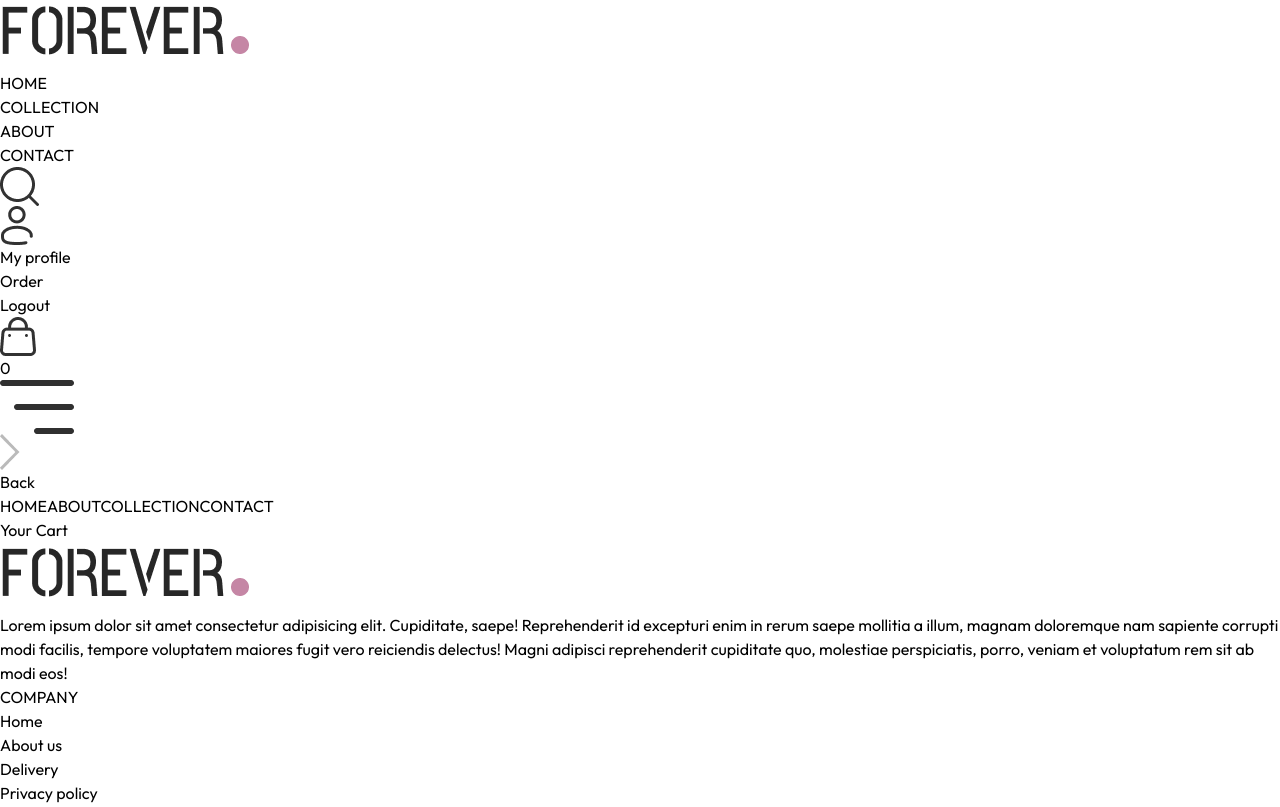
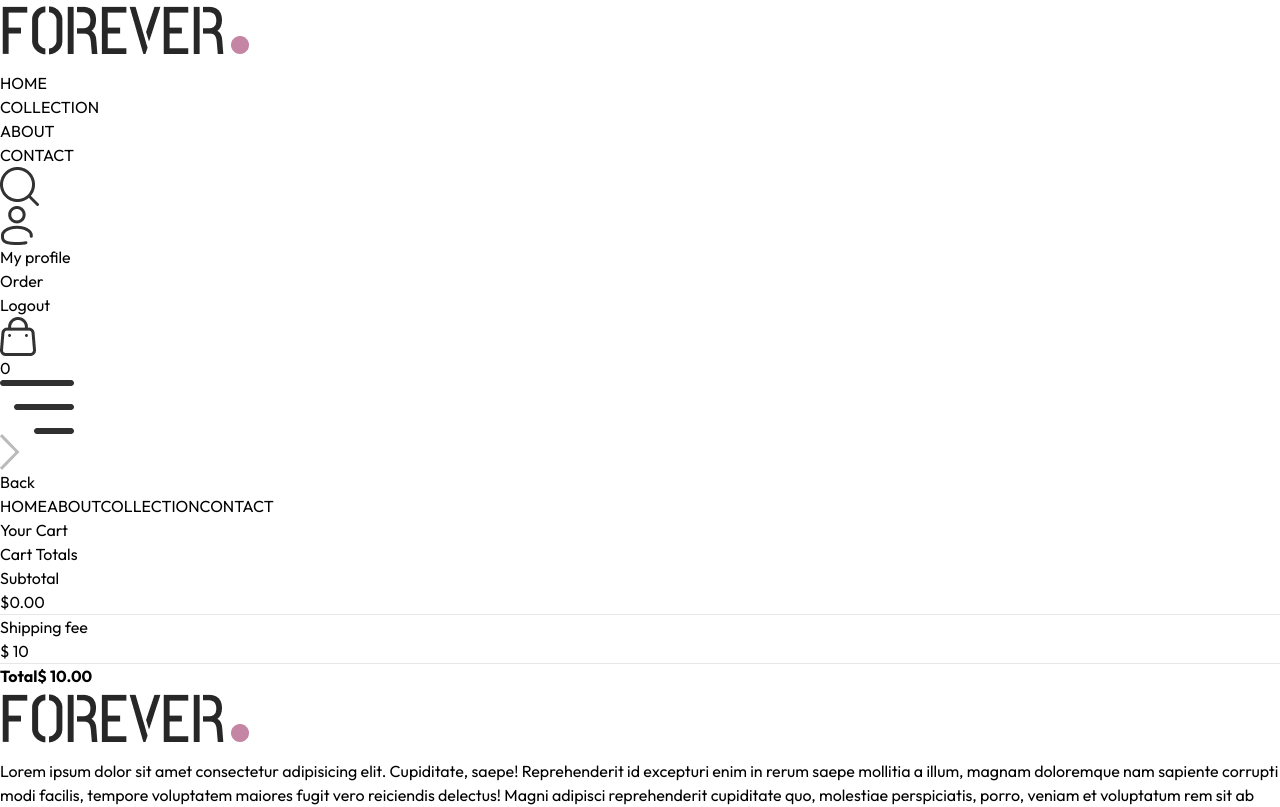
Before and after one commit to khoji-7/e-commers, a React (Vite) app: page /cart in a window 1280 px wide. Shown: the top 807 px of the page. Built offline with nearby package versions, Linux system fonts and the light colour scheme.

Commit message:
complete get cart amount

```diff
--- a/src/components/CartTotal.jsx
+++ b/src/components/CartTotal.jsx
@@ -1,11 +1,36 @@
-import React from 'react'
+import React, { useContext } from 'react';
+import { ShopContext } from '../context/ShopContext';
+import Title from './Title';
 
 const CartTotal = () => {
-  return (
-    <div>
+    const { currency, delivery_fee, getCartAmount } = useContext(ShopContext);
 
-    </div>
-  )
+    const subtotal = getCartAmount() || 0;
+
+    return (
+        <div className='w-full'>
+            <div className='text-2xl'>
+                <Title text1={"Cart"} text2={"Totals"} />
+            </div>
+
+            <div className='flex flex-col gap-2 mt-2 text-sm'>
+                <div className='flex justify-between '>
+                    <p>Subtotal</p>
+                    <p>{currency}{subtotal.toFixed(2)}</p>
+                </div>
+                <hr />
+                <div className='flex justify-between'>
+                    <p>Shipping fee</p>
+                    <p>{currency} {delivery_fee}</p>
+                </div>
+                <hr />
+                <div className='flex justify-between'>
+                    <b>Total</b>
+                    <b>{currency} {(subtotal + delivery_fee).toFixed(2)}</b>
+                </div>
+            </div>
+        </div>
+    )
 }
 
-export default CartTotal
+export default CartTotal;
--- a/src/context/ShopContext.jsx
+++ b/src/context/ShopContext.jsx
@@ -60,6 +60,23 @@ const ShopContextProvider = (props) => {
 
     }
 
+    const getCartAmount = () => {
+        let totalAmount = 0;
+        for (const items in cartItems) {
+            let itemsInfo = products.find((product) => product._id === items);
+            for (const item in cartItems[items]) {
+                try {
+                    if (cartItems[items][item]>0) {
+                        totalAmount += itemsInfo.price * cartItems[items][item];
+                    }
+                } catch (error) {
+
+                }
+            }
+        }
+        return totalAmount;
+    }
+
 
     const value = {
         products,
@@ -69,7 +86,7 @@ const ShopContextProvider = (props) => {
         setSearch,
         showSearch,
         setShowSearch,
-        cartItems,addToCart,getCartCount,updateQuantity
+        cartItems,addToCart,getCartCount,updateQuantity,getCartAmount
     };
 
     return (
--- a/src/pages/Cart.jsx
+++ b/src/pages/Cart.jsx
@@ -2,6 +2,7 @@ import React, { useContext, useEffect, useState } from 'react'
 import { ShopContext } from '../context/ShopContext'
 import Title from '../components/Title';
 import { assets } from '../assets/frontend_assets/assets';
+import CartTotal from '../components/CartTotal';
 
 const Cart = () => {
 
@@ -38,7 +39,7 @@ const Cart = () => {
             const productData = products.find((product)=>product._id === item._id);
             return(
               <div key={index} className='py-4 border-t text-gray-700 grid grid-cols-[4fr_0.5fr_0.5fr sm:grid-cols-[4fr_2fr_0.5fr items-center gap-4'>
-                  <div className='flex items-start gap-6'>
+                  <div className='flex items-center gap-6'>
                       <img src={productData.image[0]} className='w-16 sm:w-20' alt="" />
                       <div>
                         <p className='text-xs sm:text-lg font-medium'>
@@ -62,6 +63,11 @@ const Cart = () => {
           })
         }
       </div>
+      <div className='flex justify-end my-20'>
+        <div className='w-full sm:w-[450px]'>
+          <CartTotal />
+         </div>
+      </div>
     </div>
   )
 }
```
